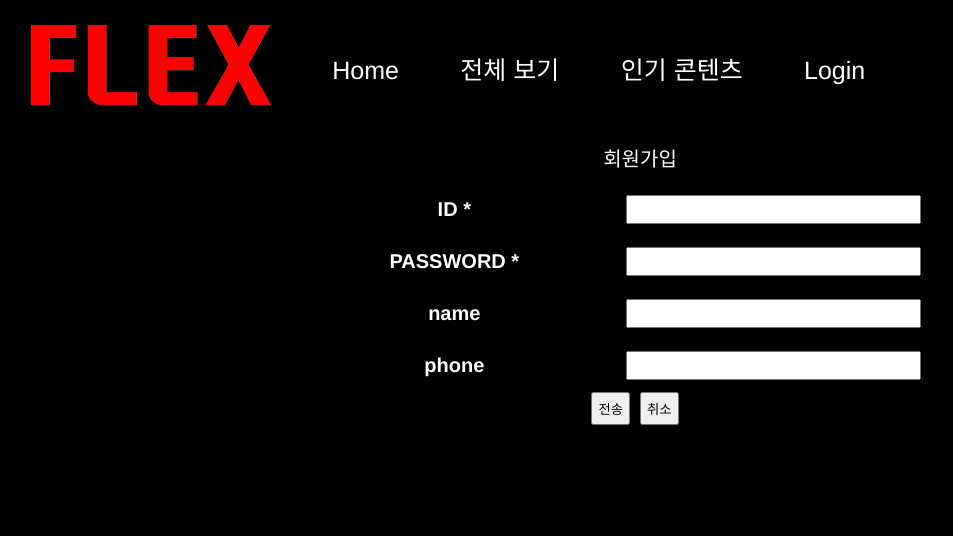
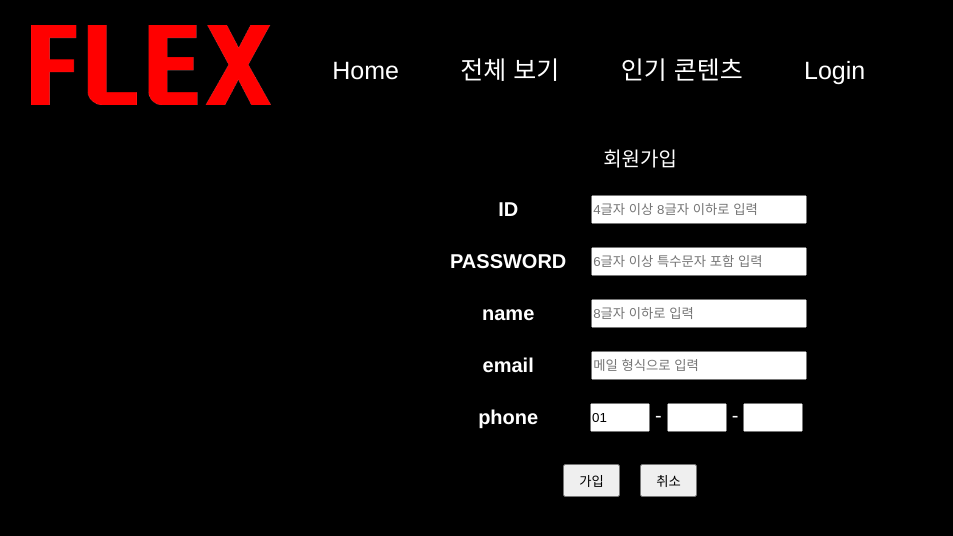
Before and after one commit to ITnewbie3/flex_client, a React (Create React App) app: page /join in a window 1280 px wide. Shown: the top 536 px of the page, without its empty margins (0-953 px from the left). Built offline with nearby package versions, Linux system fonts and the light colour scheme.

Commit message:
수정중

```diff
--- a/package.json
+++ b/package.json
@@ -14,6 +14,7 @@
     "react": "^18.2.0",
     "react-dom": "^18.2.0",
     "react-redux": "^8.0.2",
+    "react-reveal": "^1.2.2",
     "react-router-dom": "^6.3.0",
     "react-scripts": "5.0.1",
     "redux": "^4.2.0",
--- a/src/allmovie/Allmovie.js
+++ b/src/allmovie/Allmovie.js
@@ -7,6 +7,7 @@ import Header from '../include/Header';
 import './style.css'
 import Loading from '../loading/Loading';
 import { API_URL } from '../config/amuguna';
+import Fade from 'react-reveal/Fade'; // 페이드
 
 const Allmovie = () => {
       const { data, loading, error } = useSelector(state => state.searchmovies.movies);
@@ -26,11 +27,13 @@ const Allmovie = () => {
              <Header/>
             <div id='movierun'>
             {data.map(movie =>(
-
+              <Fade bottom>
                  <Link to={`/detail/${movie.no}`}><div className='movediv'>
                  <img src={`${API_URL}/img/${movie.img[0]}`} alt=''/>
                 </div>
-                </Link>))}
+                </Link>
+                </Fade>
+                ))}
                 </div>
                 </div>
         </>
--- a/src/allmovie/style.css
+++ b/src/allmovie/style.css
@@ -25,15 +25,20 @@
     flex-wrap: wrap;
     justify-content: space-between;
 }
+.react-reveal{
+    width:30%;
+    margin-bottom: 50px;
+}
 #movierun a{
     width:30%;
     margin-bottom: 50px;
 }
-#movierun .movediv {
+.movediv {
     width:100%;
     height:100%;
 
 }
-#movierun .movediv img{
+.movediv img{
     width:100%;
+    height:100%;
 }
--- a/src/bestmovie/Bestmovie.js
+++ b/src/bestmovie/Bestmovie.js
@@ -7,6 +7,7 @@ import './style.css'
 import Header from '../include/Header';
 import Loading from '../loading/Loading';
 import { API_URL } from '../config/amuguna';
+import Fade from 'react-reveal/Fade';
 
 const Bestmovie = () => {
     const params = useParams();
@@ -26,11 +27,13 @@ const Bestmovie = () => {
              <Header/>
             <div id='movierun'>
             {data.map(movie =>(
-
+              <Fade bottom>
                  <Link to={`/detail/${movie.no}`}><div className='movediv'>
                  <img src={`${API_URL}/img/${movie.img[0]}`} alt=''/>
                 </div>
-                </Link>           ))}
+                </Link>
+                </Fade>
+                           ))}
                 </div>
                 </div>
         </>
--- a/src/bestmovie/style.css
+++ b/src/bestmovie/style.css
@@ -15,15 +15,20 @@
     flex-wrap: wrap;
     justify-content: space-between;
 }
+.react-reveal{
+    width:30%;
+    margin-bottom: 50px;
+}
 #movierun a{
     width:30%;
     margin-bottom: 50px;
 }
-#movierun .movediv {
+.movediv {
     width:100%;
     height:100%;
 
 }
-#movierun .movediv img{
+.movediv img{
     width:100%;
+    height:100%;
 }
--- a/src/main/style.css
+++ b/src/main/style.css
@@ -1,6 +1,3 @@
-
-
-
 #Main{ animation: 1.5s ease-in-out loadEffect1; }
 
 @keyframes loadEffect1 {
@@ -15,7 +12,6 @@
 #Main {
     background: black;
     width:100%;
-    height:200vh;
     margin: 0 auto;
     max-width: 1600px;
 }
--- a/src/member/Join.js
+++ b/src/member/Join.js
@@ -1,5 +1,5 @@
 import axios from 'axios';
-import React, { useState } from 'react';
+import React, { useEffect, useState } from 'react';
 import { API_URL } from '../config/amuguna';
 import Header from '../include/Header';
 import './style.css'
@@ -9,19 +9,30 @@ const Join = () => {
         id: "",
         pw: "",
         name: "",
-        phone : "",
+        email: "",
+        phone1 : "01",
+        phone2 : "",
+        phone3 : "",
         //초기 상태값 관리
     })
 
     const onChange=(e)=>{
         console.log(formData);
+        console.log(formData.id.length);
         const {name, value} = e.target;
         setFormData({
             ...formData,
             [name]:value
         })
     }
+    const boxcheck = (formData.id.length > 7 && formData.name.length > 7)
+    useEffect(() => {
+        console.log(boxcheck)
+        if(boxcheck){
+               btn.disabled=true;
+        }
 
+    },[formData])
 
     function insertMember(){
         axios.post(`${API_URL}/addmember`,formData)
@@ -37,9 +48,12 @@ const Join = () => {
 
     const onSubmit =(e)=>{
         e.preventDefault();
-        insertMember();
 
+        // insertMember();
     }
+    let btn = document.querySelector('#mbtn');
+    // btn.disabled=false
+
     return (
 
         <div id='insertdiv'>
@@ -51,19 +65,25 @@ const Join = () => {
                     <td colSpan={2}> 회원가입</td>
                 </tr>
                 <tr>
-                    <th>ID *</th>
-                    <td><input type='text' required onChange={onChange} name='id'/></td>
+                    <th>ID</th>
+                    <td><input type='text' required onChange={onChange} placeholder='4글자 이상 8글자 이하로 입력' name='id'/></td>
                 </tr>                <tr>
-                    <th>PASSWORD *</th>
-                    <td><input type='password' required onChange={onChange} name='pw'/></td>
+                    <th>PASSWORD</th>
+                    <td><input type='password' required onChange={onChange} placeholder='6글자 이상 특수문자 포함 입력' name='pw'/></td>
                 </tr>                <tr>
                     <th>name</th>
-                    <td><input type='text' onChange={onChange} name='name'/></td>
+                    <td><input type='text' onChange={onChange} placeholder='8글자 이하로 입력' name='name'/></td>
                 </tr>                <tr>
+                    <th>email</th>
+                    <td><input type='text' onChange={onChange} placeholder='메일 형식으로 입력' name='email'/></td>
+                </tr>                     <tr>
                     <th>phone</th>
-                    <td><input type='text' onChange={onChange} name='phone'/></td>
+                    <td id='phon'><input type='text' value='01' onChange={onChange} name='phone1'/>-
+                        <input type='text' onChange={onChange} name='phone2'/>-
+                        <input type='text' onChange={onChange} name='phone3'/>
+                    </td>
                 </tr>
-                    <td colSpan={2}><button type='submit'>전송</button><button type='reset'>취소</button></td>
+                    <th colSpan={2}><button id='mbtn' type='submit'>가입</button><button type='reset'>취소</button></th>
                 </table>
             </form>
         </div>
--- a/src/member/style.css
+++ b/src/member/style.css
@@ -13,7 +13,7 @@
 }
 #insertform table{
     margin-top: 50px;
-    width:50%;
+    width:30%;
     height:100%;
     font-size: 20px;
 }
@@ -22,15 +22,32 @@
     height:50px;
     color:white;
 }
+#insertform #phon > input {
+    width:10%;
+    min-width: 60px;
+}
+#insertform #phon > input:nth-child(1){
+    margin-right: 5px;
+}
+#insertform #phon > input:nth-child(2){
+    margin: 0 5px;
+}
+#insertform #phon > input:nth-child(3){
+    margin: 0 5px;
+}
+
 #insertform td{
     margin: 0 auto;
     text-align: center;
 }
 #insertform td input{
-    width:80%;
+    width:36%;
+    min-width: 216px;
     line-height: 25px;
 }
-#insertform td textarea{
-    width:80%;
-    line-height: 40px;
+#insertform table button {
+    padding:5px;
+    width:15%;
+    margin-top: 20px;
+    margin-right: 20px;
 }
```
Also changed, not shown: 1 other file (tests, documents, lock files or other folders).
